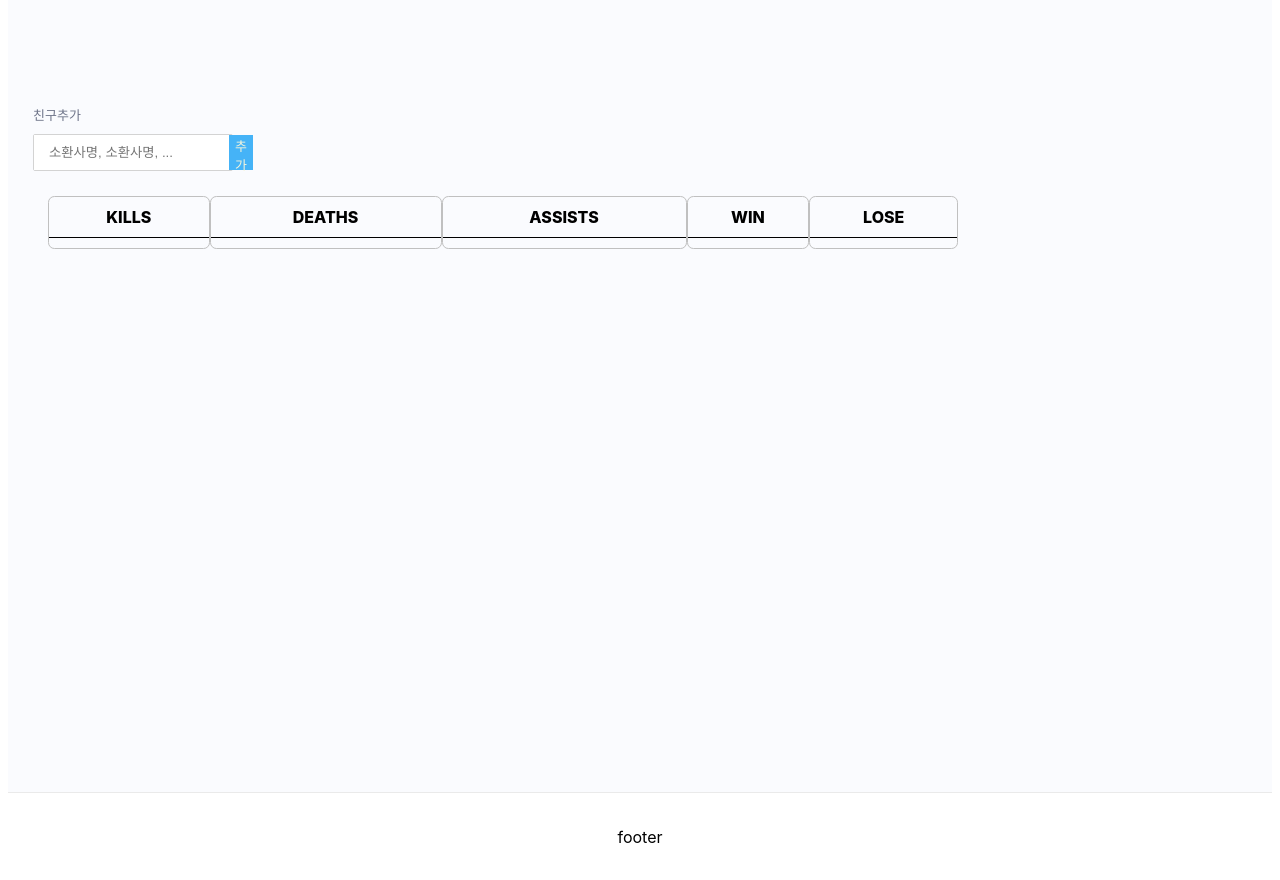
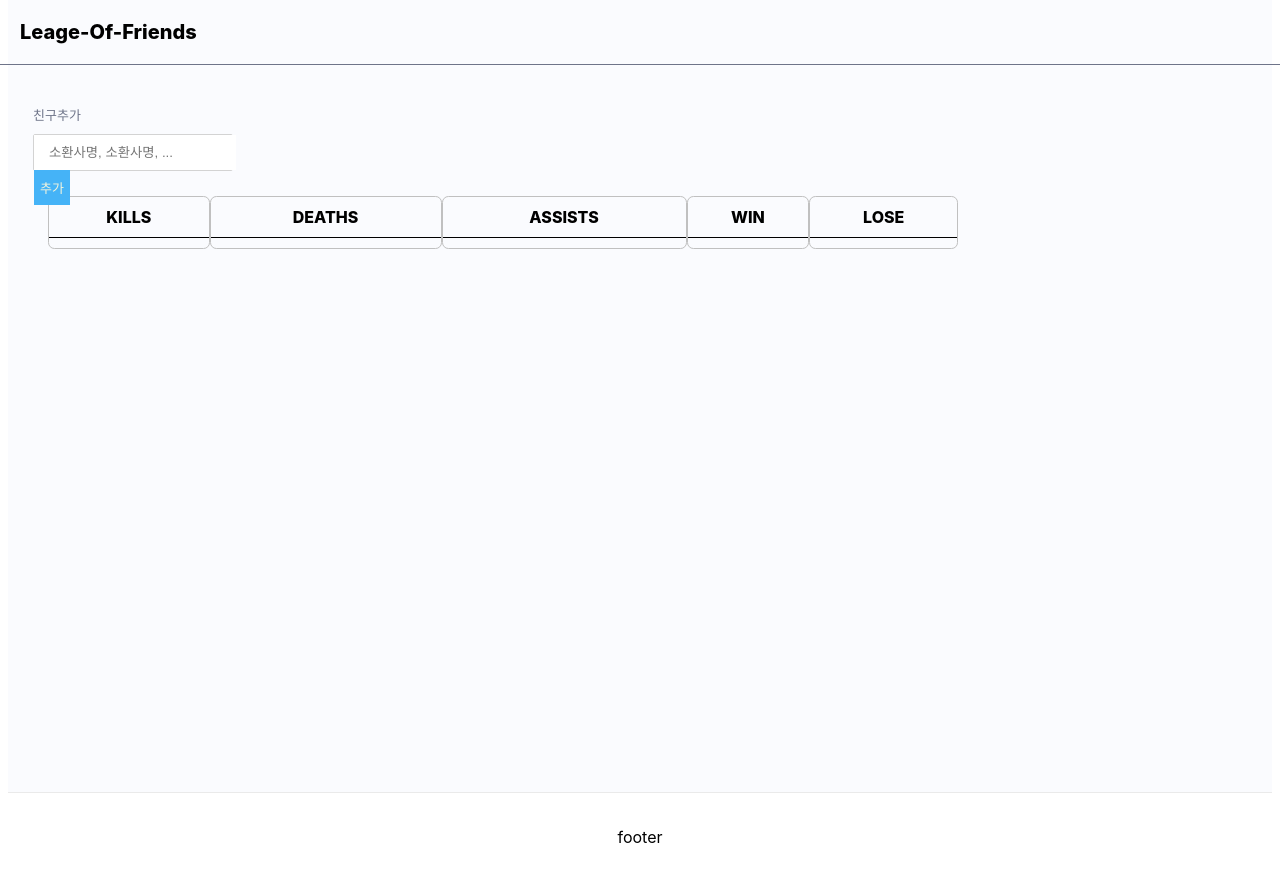
Before and after one commit to kimsangyeon/League-Of-Friends, a Next.js app: page / in a window 1280 px wide. Built offline with nearby package versions, Linux system fonts and the light colour scheme.

Commit message:
feature: header component

```diff
--- a/components/input/input.module.css
+++ b/components/input/input.module.css
@@ -1,6 +1,7 @@
 .input {
   outline: none;
-  padding: 10px 3px 10px 15px;
+  padding: 10px 10px 10px 15px;
+  margin-right: 1px;
   vertical-align: bottom;
   border: none;
 }
--- a/pages/index.tsx
+++ b/pages/index.tsx
@@ -1,11 +1,15 @@
+import React from 'react';
 import type { NextPage } from 'next'
 import Head from 'next/head'
-import React from 'react';
+import Link from 'next/link';
+
 import Info from '@components/info';
+import Lead from '@components/lead';
+import RegisterSummoner from '@components/register';
 import styles from '@styles/Home.module.css';
-import RegisterSummoner from '@components/register';
 import { useSummonerList } from '@hooks/summoner';
-import Lead from '@components/lead';
+
+
 
 const Home: NextPage = () => {
   const {summonerList} = useSummonerList();
@@ -17,6 +21,18 @@ const Home: NextPage = () => {
         <meta name="description" content="league of legends" />
         <link rel="icon" href="/favicon.ico" />
       </Head>
+
+      <header className={styles.header}>
+        <nav className={styles.nav}>
+          <div>
+            <span className={styles.headerTitle}>
+              <Link href="/">
+                <a >Leage-Of-Friends</a>
+              </Link>
+            </span>
+          </div>
+        </nav>
+      </header>
 
       <main className={styles.main}>
         <RegisterSummoner />
--- a/styles/Home.module.css
+++ b/styles/Home.module.css
@@ -6,6 +6,22 @@
   justify-content: center;
   align-items: center;
   height: 100vh;
+}
+
+.header {
+  position: fixed;
+  width: 100%;
+  top: 0;
+  border-bottom: 1px solid #6e7489;
+}
+
+.nav {
+  margin: 20px;
+}
+
+.headerTitle {
+  font-size: 20px;
+  font-weight: 800;
 }
 
 .main {
```
